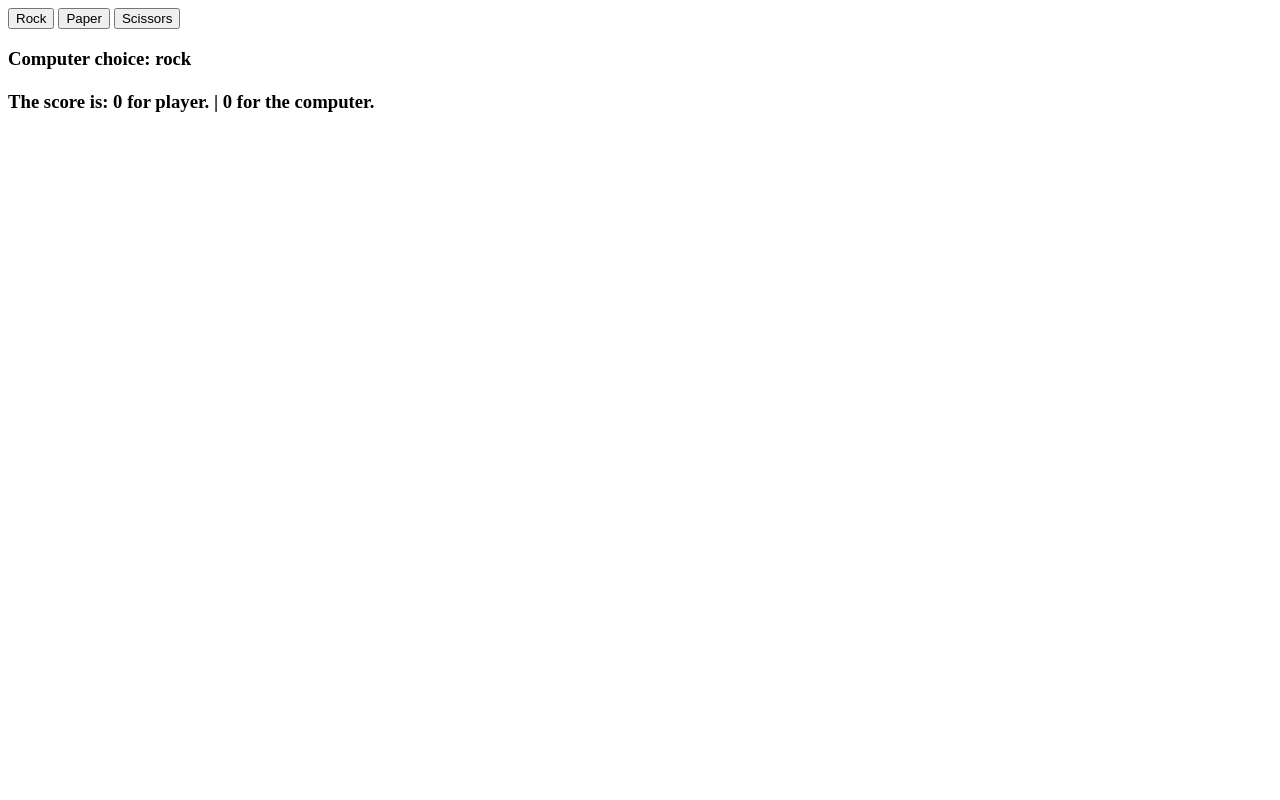
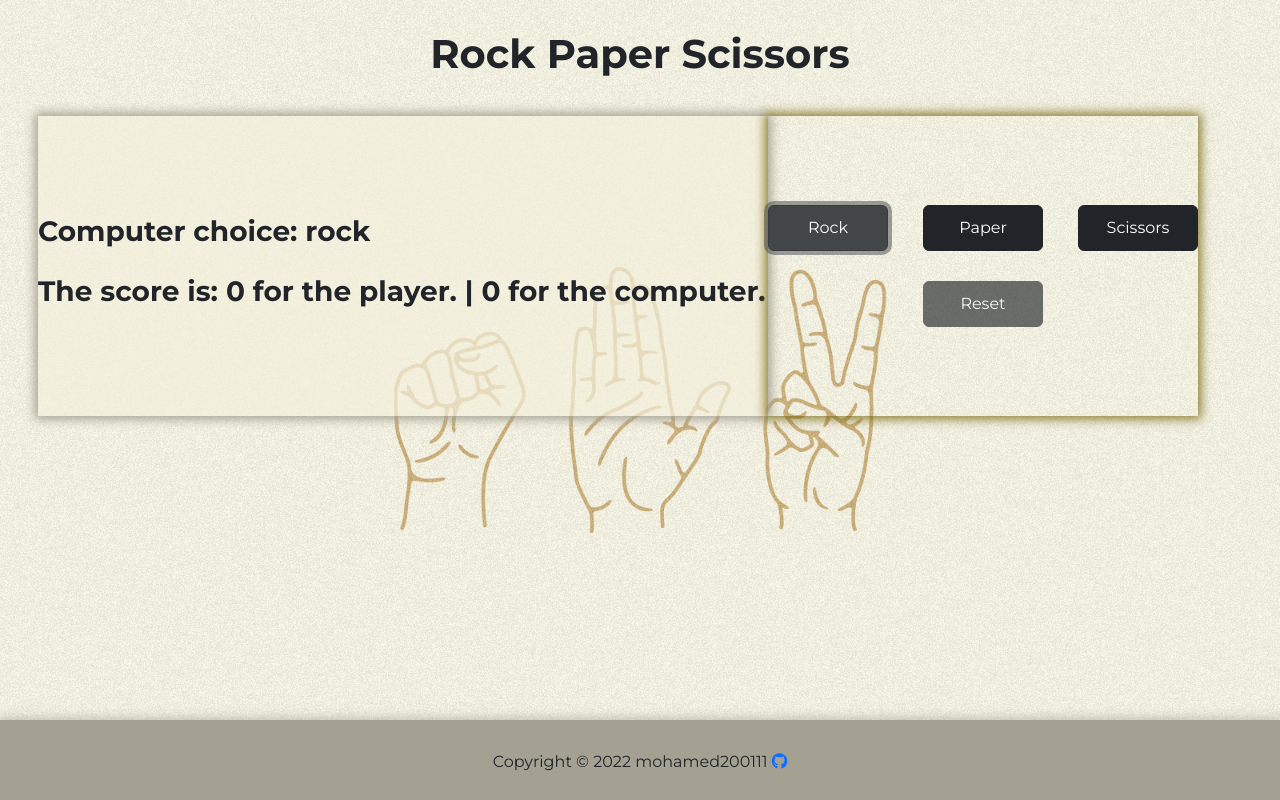
Before and after one commit to Mohamed-24-03-2022/rock-paper-scissors-game, a plain HTML site: page index.html in a window 1280 px wide. Both pictures are taken after a click on the button "Rock". Drawn offline with nearby package versions, Linux system fonts and the light colour scheme.

Commit message:
Style the UI

```diff
--- a/index.html
+++ b/index.html
@@ -4,26 +4,61 @@
     <meta charset="UTF-8" />
     <meta http-equiv="X-UA-Compatible" content="IE=edge" />
     <meta name="viewport" content="width=device-width, initial-scale=1.0" />
+
+    <link
+      href="https://cdn.jsdelivr.net/npm/bootstrap@5.2.0/dist/css/bootstrap.min.css"
+      rel="stylesheet"
+      integrity="sha384-gH2yIJqKdNHPEq0n4Mqa/HGKIhSkIHeL5AyhkYV8i59U5AR6csBvApHHNl/vI1Bx"
+      crossorigin="anonymous"
+    />
+    <link rel="shortcut icon" href="favicon.ico" />
+
     <link rel="stylesheet" href="styles.css" />
     <script src="index.js" defer></script>
     <title>Rock Paper Scissors Game</title>
   </head>
   <body>
+    <div class="heading">
+      <h1 class="heading">Rock Paper Scissors</h1>
+    </div>
+
     <div class="container">
       <div class="buttons">
-        <button class="rock">Rock</button>
-        <button class="paper">Paper</button>
-        <button class="scissors">Scissors</button>
+        <div>
+          <button class="rock btn btn-dark">Rock</button>
+          <button class="paper btn btn-dark">Paper</button>
+          <button class="scissors btn btn-dark">Scissors</button>
+        </div>
+        <div class="resetContainer">
+          <button class="reset btn btn-dark">Reset</button>
+        </div>
       </div>
-      <div>
-        <h3 class="computerChoice"> </h3>
-      </div>
-      <div class="content">
-        <h1 class="result"></h1>
-      </div>
-      <div class="score">
 
+      <div class="settings">
+        <div class="pcChoice">
+          <h3 class="computerChoice"></h3>
+        </div>
+
+        <div class="content">
+          <h3 class="result"></h3>
+        </div>
+
+        <div class="score"></div>
       </div>
     </div>
+
+    <footer>
+      <p>
+        Copyright © 2022 mohamed200111
+        <a href="https://github.com/mohamed200111" target="_blank">
+          <i class="fab fa-github"></i>
+        </a>
+      </p>
+    </footer>
+
+    <script
+      src="https://kit.fontawesome.com/4c536a6bd5.js"
+      crossorigin="anonymous"
+    ></script>
   </body>
 </html>
--- a/index.js
+++ b/index.js
@@ -1,11 +1,15 @@
 const buttonList = document.querySelectorAll("button");
-const resetButton = document.createElement("button");
-resetButton.classList.add("reset");
+// const resetButton = document.createElement("button");
+// resetButton.classList.add("reset", "btn", "btn-dark");
+// resetButton.textContent = "Reset";
+const resetButton = document.querySelector(".reset");
 const buttonsContainer = document.querySelector(".container .buttons");
 const resultText = document.querySelector(".result");
 const computerChoiceText = document.querySelector(".computerChoice");
 const scoreContainer = document.querySelector(".container .score");
 const scoreText = document.createElement("h3");
+const settingsContainer = document.querySelector(".settings");
+settingsContainer.classList.remove("settings");
 //! I must assign them first when page load not when we execute the playRound so they end up 0 each time we call the playRound
 let playerScore = 0;
 let computerScore = 0;
@@ -24,14 +28,14 @@ const getComputerChoice = () => {
 const getScore = () => {
     if (result === "computerWin") {
         computerScore += 1;
-        scoreText.textContent = `The score is: ${playerScore} for player. | ${computerScore} for the computer.`;
+        scoreText.textContent = `The score is: ${playerScore} for the player. | ${computerScore} for the computer.`;
         scoreContainer.appendChild(scoreText);
     } else if (result === "playerWin") {
         playerScore += 1;
-        scoreText.textContent = `The score is: ${playerScore} for player. | ${computerScore} for the computer.`;
+        scoreText.textContent = `The score is: ${playerScore} for the player. | ${computerScore} for the computer.`;
         scoreContainer.appendChild(scoreText);
     } else {
-        scoreText.textContent = `The score is: ${playerScore} for player. | ${computerScore} for the computer.`;
+        scoreText.textContent = `The score is: ${playerScore} for the player. | ${computerScore} for the computer.`;
         scoreContainer.appendChild(scoreText);
     }
     gameEnd(computerScore, playerScore);
@@ -58,7 +62,9 @@ const comparePlayerAndComputer = (playerSelection, computerSelection) => {
 
 //generate player choice from html buttons
 const playRound = (evt) => {
-    const playerChoice = evt.target.getAttribute("class");
+    resetButton.disabled = true;
+    settingsContainer.classList.add("settings");
+    const playerChoice = evt.target.classList[0];
     const computerChoice = getComputerChoice();
     result = comparePlayerAndComputer(playerChoice, computerChoice);
     getScore();
@@ -70,7 +76,8 @@ const resetGame = () => {
     for (const button of buttonList) {
         button.disabled = false;
     }
-    buttonsContainer.removeChild(resetButton);
+    // buttonsContainer.removeChild(resetButton);
+    settingsContainer.classList.remove("settings");
     resultText.textContent = "";
     scoreText.textContent = "";
 };
@@ -78,18 +85,29 @@ const resetGame = () => {
 
 const gameEnd = (computerScore, playerScore) => {
     if (computerScore === 5 || playerScore === 5) {
-        for (const button of buttonList) {
+        // for (const button of buttonList) {
+        //     button.disabled = true;
+        // }
+        for (let i = 0; i < buttonList.length - 1; i++) {
+            const button = buttonList[i];
             button.disabled = true;
         }
+        resetButton.disabled = false;
         computerChoiceText.textContent = "";
         (computerScore > playerScore) ? (resultText.textContent = "Computer won the game.") : (resultText.textContent = "Player won the game.");
-        resetButton.textContent = "Reset";
-        buttonsContainer.appendChild(resetButton);
+
+        // buttonsContainer.appendChild(resetButton);
         resetButton.addEventListener("click", resetGame);
     }
 };
 
+// // adding an event to all buttons
+// buttonList.forEach((button) => {
+//     button.addEventListener("click", playRound);
+// });
+
 // adding an event to all buttons
-buttonList.forEach((button) => {
+for (let i = 0; i < buttonList.length - 1; i++) {
+    const button = buttonList[i];
     button.addEventListener("click", playRound);
-});
+}
--- a/styles.css
+++ b/styles.css
@@ -0,0 +1,99 @@
+@import url("https://fonts.googleapis.com/css2?family=Montserrat:ital,wght@0,100;0,200;0,300;0,400;0,500;0,600;0,700;0,800;0,900;1,100;1,200;1,300;1,400;1,500;1,600;1,700;1,800;1,900&display=swap");
+
+* {
+  margin: 0;
+  padding: 0;
+  box-sizing: border-box;
+}
+
+body {
+  /* image by Josh Abel */
+  /* https://dribbble.com/landonabel */
+  background-image: url(./images/image_processing20200322-6232-16ggguh.jpg);
+  background-position: center;
+  background-repeat: no-repeat;
+  background-attachment: fixed;
+  background-size: cover;
+
+  min-height: 100vh;
+  padding-top: 30px;
+  font-family: "Montserrat", sans-serif;
+  display: flex;
+  flex-direction: column;
+  flex-wrap: wrap;
+  justify-content: center;
+  align-items: center;
+}
+
+.heading h1 {
+  font-weight: bold;
+}
+
+.container {
+  padding-top: 30px;
+  display: flex;
+  flex-direction: row-reverse;
+  justify-content: space-between;
+  align-items: center;
+}
+
+.buttons {
+  display: flex;
+  flex-direction: column;
+  justify-content: center;
+  gap: 30px;
+  align-items: center;
+  height: 300px;
+  width: 550px;
+  box-shadow: 0px 0px 10px 3px rgba(112,95,0,0.79);
+}
+
+.buttons div {
+    display: flex;
+    gap: 35px;
+}
+
+h3 {
+    font-weight: bold;
+}
+.btn {
+  padding: 10px;
+  width: 120px;
+}
+
+.settings {
+    height: 300px;
+    min-width: 730px;
+    display: flex;
+    flex-direction: column;
+    justify-content: center;
+    align-items: flex-start;
+    gap: 5px;
+    background-color: rgba(244,240,220,0.7);
+    box-shadow: 0px 0px 10px 3px rgb(164, 161, 147);
+}
+
+
+
+
+footer {
+    margin-top: auto;
+    background-color: rgb(164, 161, 147);
+    align-self: stretch;
+    display: flex;
+    justify-content: center;
+    box-shadow: 1px 1px 10px 3px rgba(172, 169, 155, 0.7);
+}
+
+footer p {
+    padding: 10px;
+    margin-top: 20px;
+}
+
+
+
+@media only screen and (max-width: 800px) {
+.container {
+    flex-direction: column;
+  }
+}
```
Also changed, not shown: images/image_processing20200322-6232-16ggguh.jpg (added).
